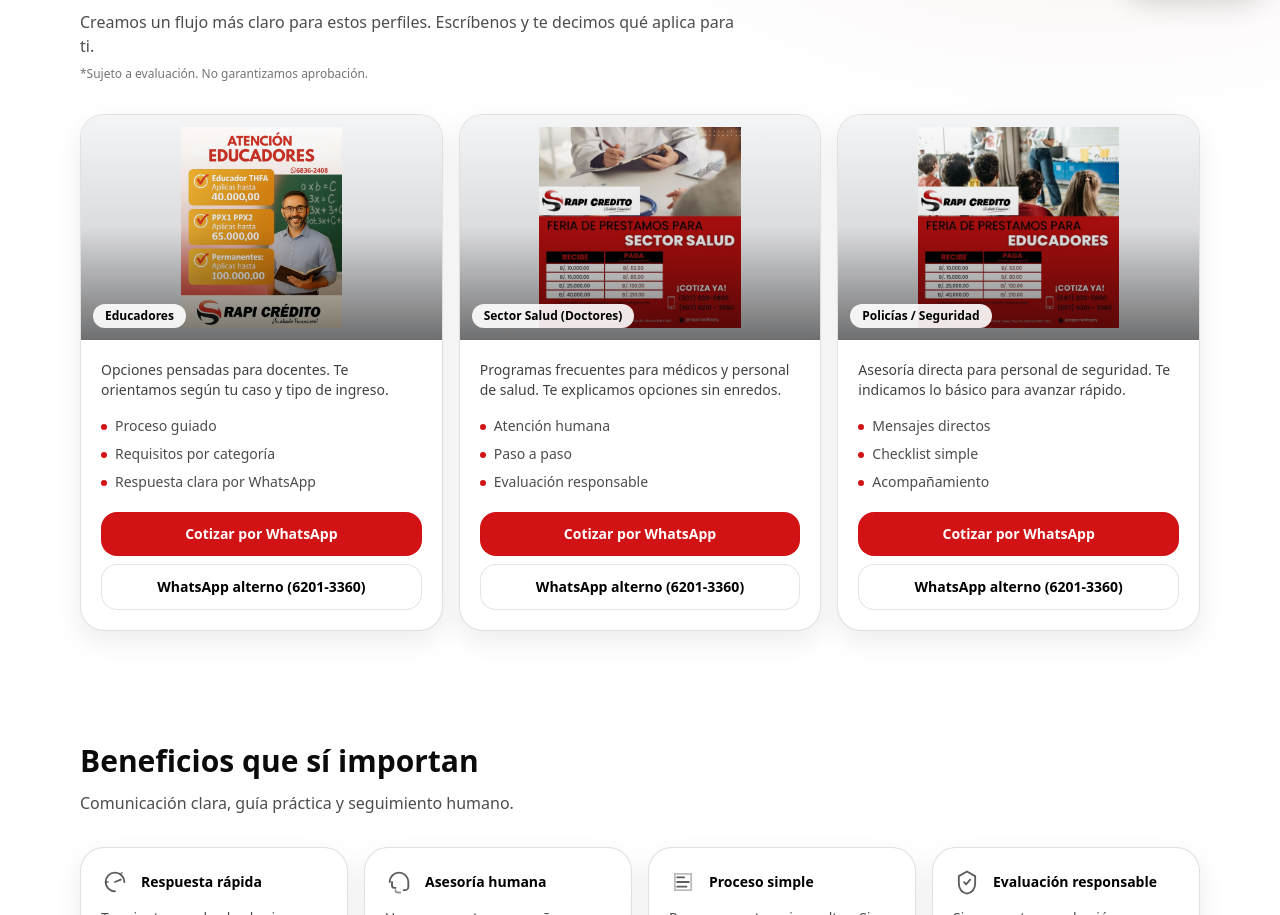
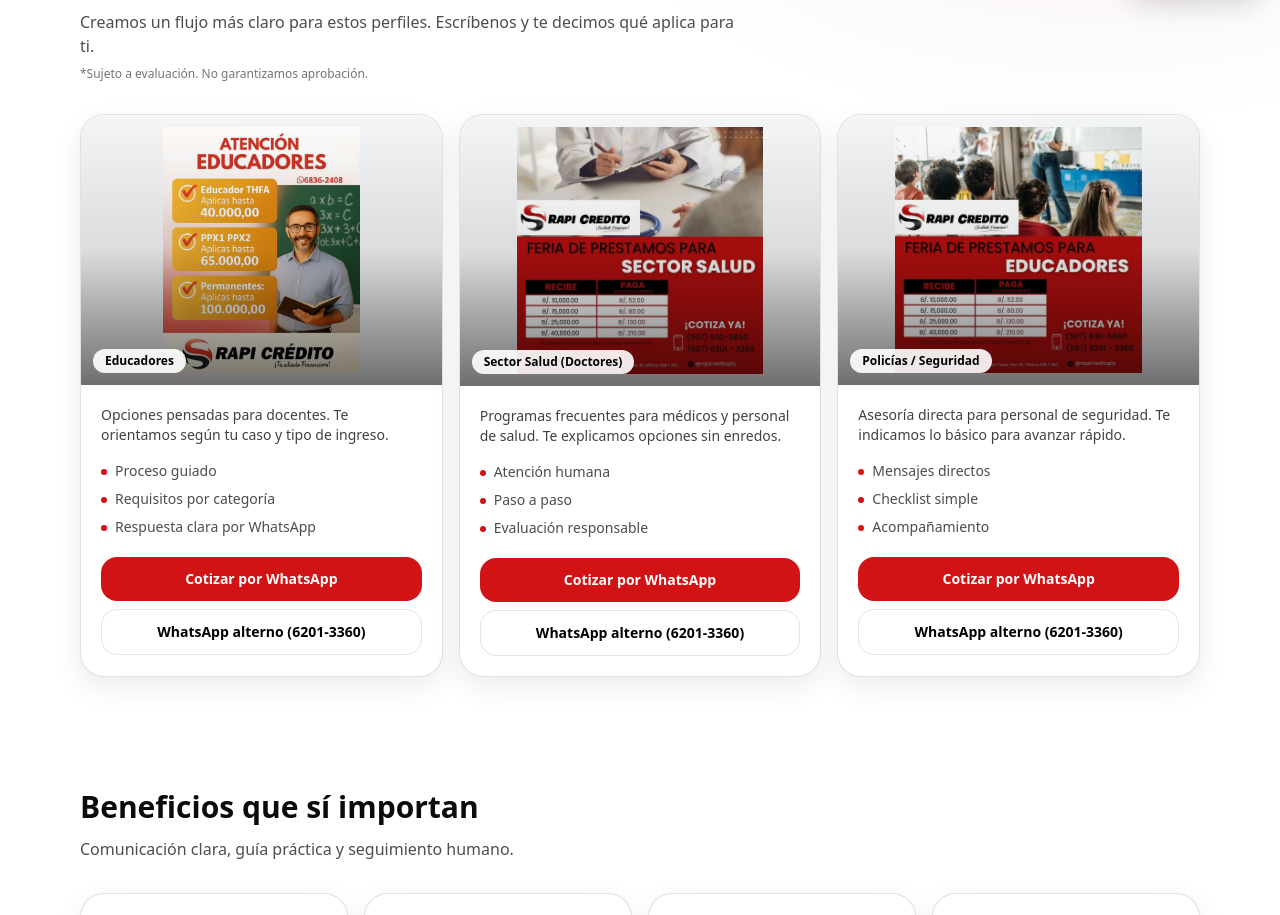
Before and after one commit to lulabtechnology/financiera, a Next.js app: page / in a window 1280 px wide. Shown: the part 798-1713 px from the top of the page. Built offline with nearby package versions, Linux system fonts and the light colour scheme; no server answers.

Commit message:
Update Sectors.tsx

```diff
--- a/src/components/Sectors.tsx
+++ b/src/components/Sectors.tsx
@@ -38,7 +38,7 @@
         <div className="mt-8 grid gap-4 md:grid-cols-3">
           {sectors.map((s) => (
             <div key={s.title} className="card overflow-hidden rounded-3xl">
-              <div className="relative aspect-[16/10]">
+              <div className="relative aspect-[16/11] md:aspect-[16/12]">
              <div className="relative h-full w-full bg-[var(--surface2)]">
   <img
     src={s.image}
```
